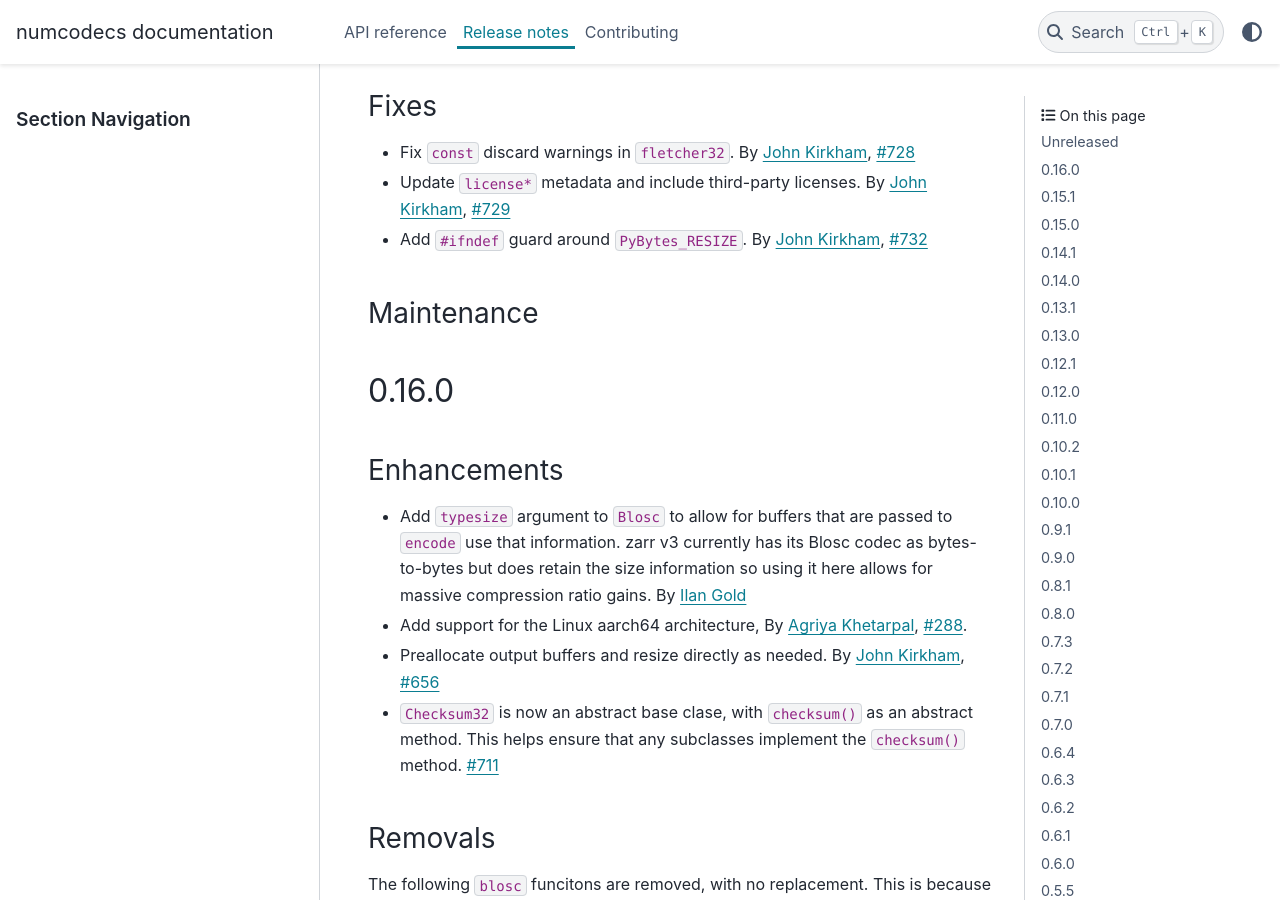
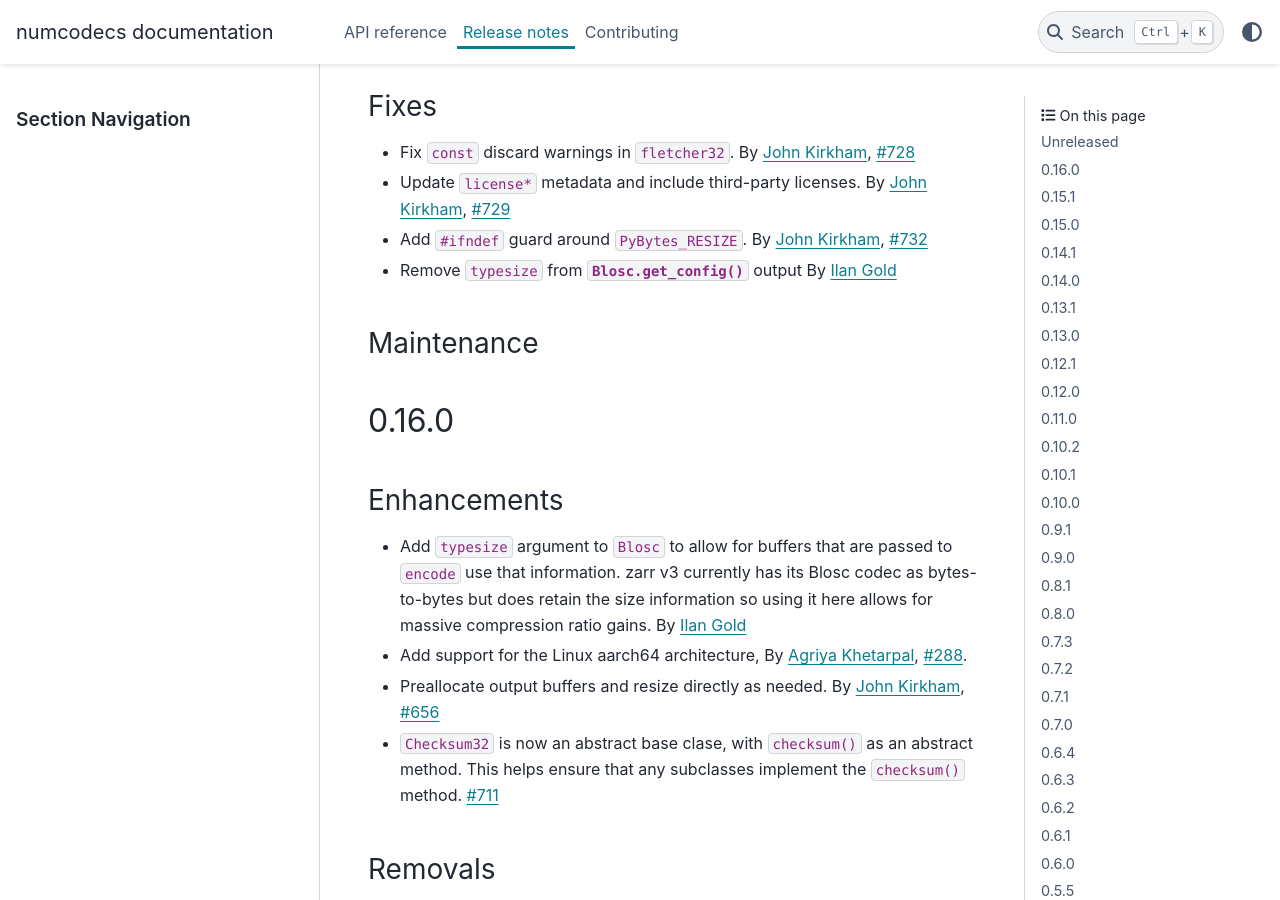
Before and after one commit to zarr-developers/numcodecs, a Sphinx documentation site: the page built from docs/release.rst, in a window 1280 px wide and 900 px high, scrolled down 423 px. Built offline with Sphinx 7.4.7 and the PyData theme 0.15.4, drawn with Linux system fonts in a browser that asks for light colours; the version number could not be read and is left out.

Commit message:
(chore): document change

```diff
--- a/docs/release.rst
+++ b/docs/release.rst
@@ -37,6 +37,9 @@ Fixes
 
 * Add ``#ifndef`` guard around ``PyBytes_RESIZE``.
   By :user:`John Kirkham <jakirkham>`, :issue:`732`
+
+* Remove ``typesize`` from :func:`Blosc.get_config` output
+  By :user:`Ilan Gold <ilan-gold>`
 
 Maintenance
 ~~~~~~~~~~~
```
